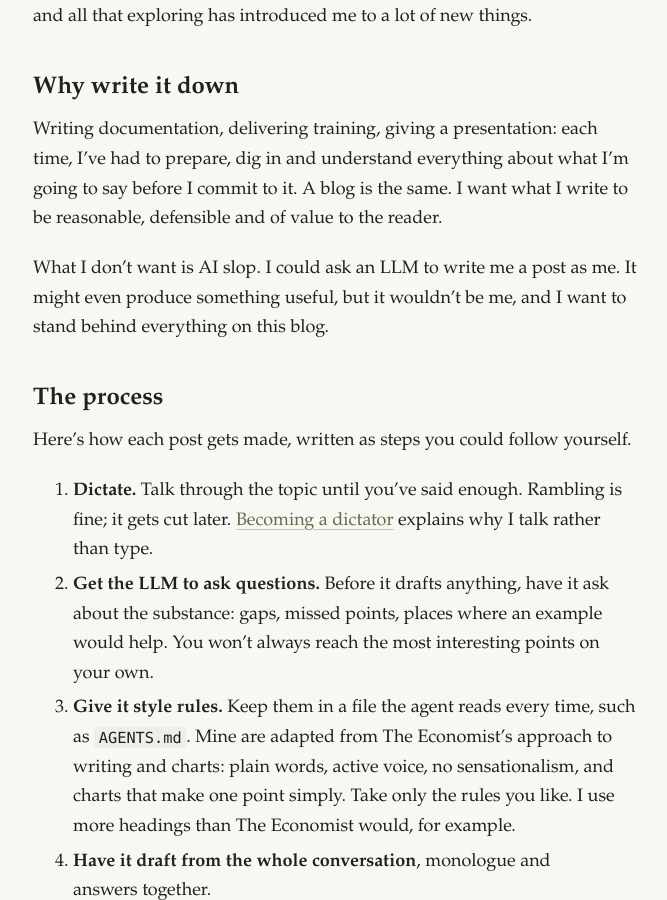
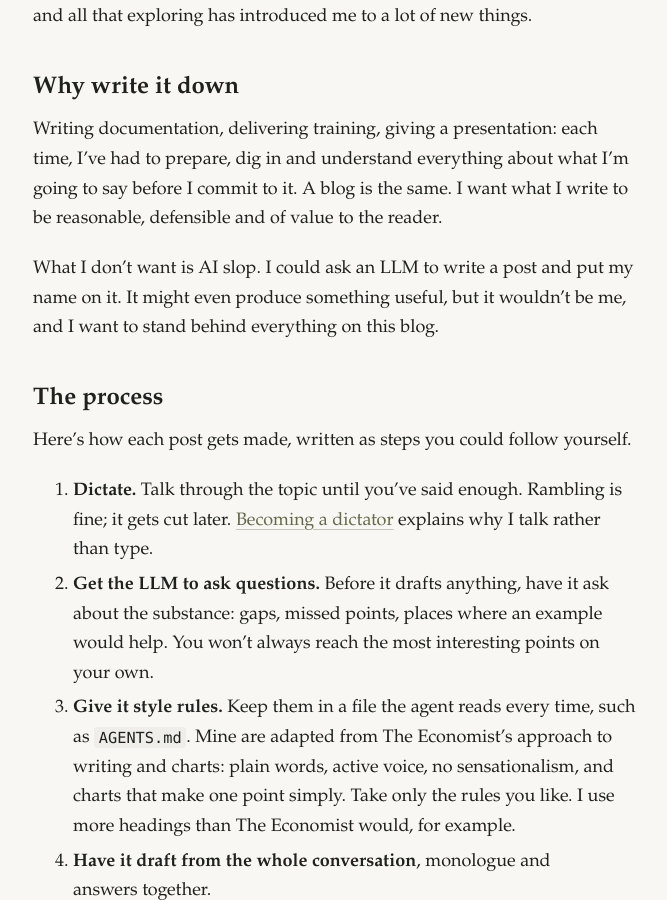
Before and after one commit to davegarvey/davegarvey.github.io, a Jekyll site: the page built from _posts/2026-10-05-in-my-own-words.md, in a window 1280 px wide and 900 px high, scrolled down 789 px. Shown: the whole window, without its empty margins (303-970 px from the left). Built offline with Jekyll 4.4.1, drawn with Linux system fonts in a browser that asks for light colours.

Commit message:
Reword the AI slop sentence in "In my own words"
"Write me a post as me" repeated "me" and was vague. "Put my name on
it" says what I mean and echoes the opening.

Co-Authored-By: Claude Opus 5.5 <noreply@anthropic.com>

```diff
--- a/_posts/2026-10-05-in-my-own-words.md
+++ b/_posts/2026-10-05-in-my-own-words.md
@@ -28,7 +28,7 @@ I like to learn by exploring ideas before committing to them. I use OpenSpec, wh
 
 Writing documentation, delivering training, giving a presentation: each time, I've had to prepare, dig in and understand everything about what I'm going to say before I commit to it. A blog is the same. I want what I write to be reasonable, defensible and of value to the reader.
 
-What I don't want is AI slop. I could ask an LLM to write me a post as me. It might even produce something useful, but it wouldn't be me, and I want to stand behind everything on this blog.
+What I don't want is AI slop. I could ask an LLM to write a post and put my name on it. It might even produce something useful, but it wouldn't be me, and I want to stand behind everything on this blog.
 
 ## The process
 
```
